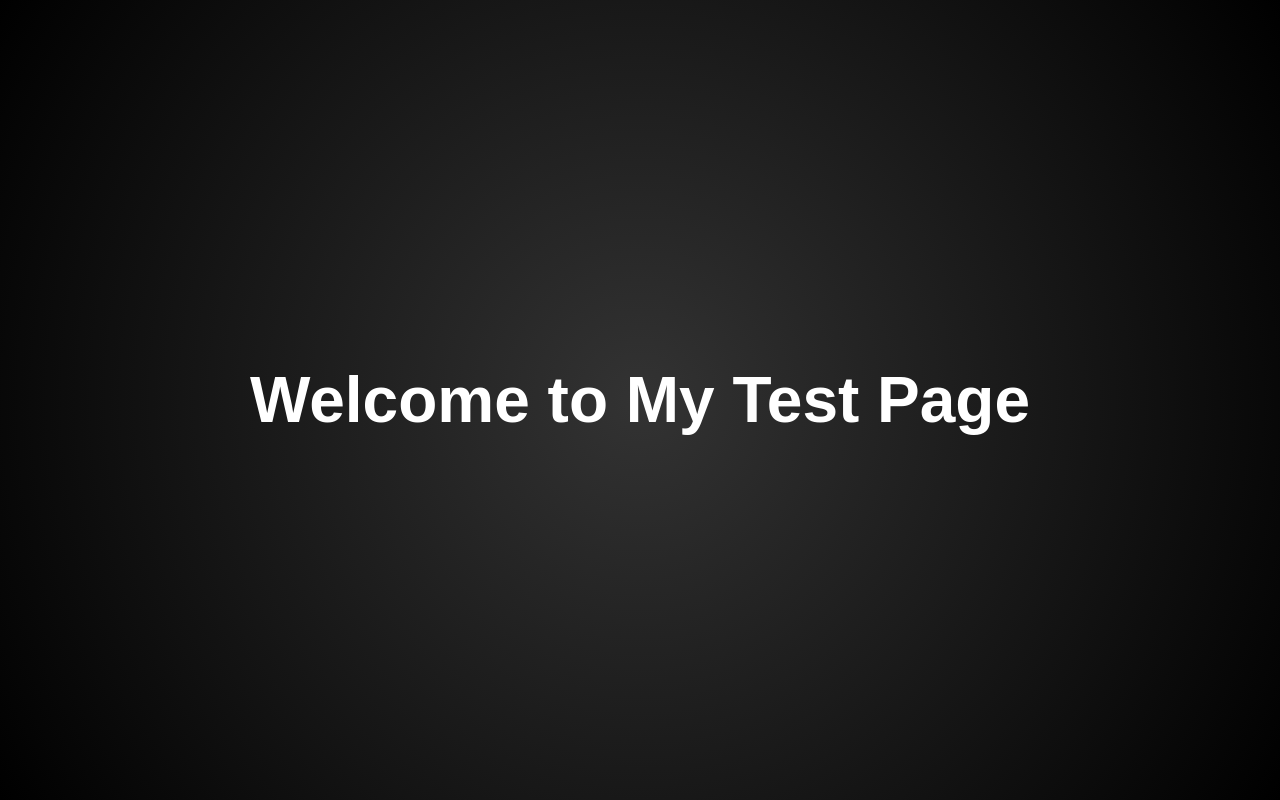
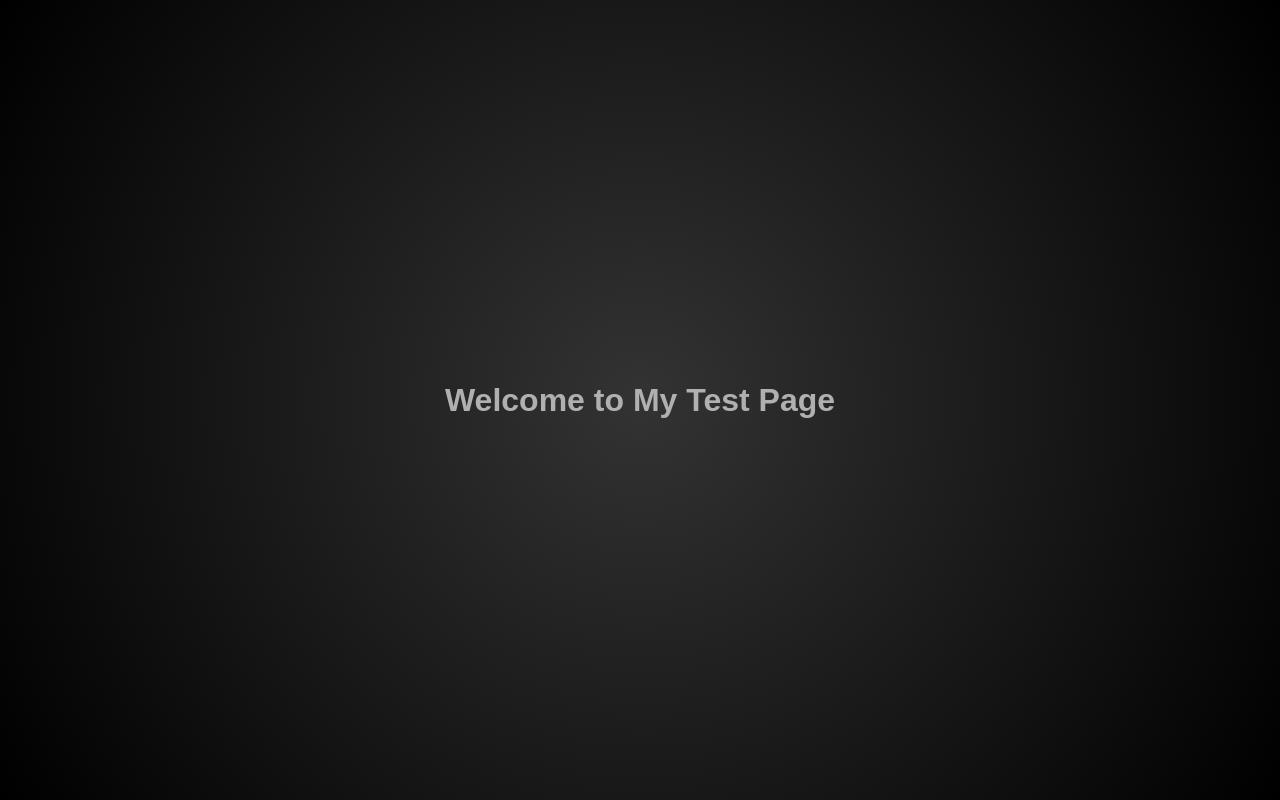
Before and after one commit to ee2k/ee2k.github.io, a plain HTML site: page index.html in a window 1280 px wide. Drawn offline with Linux system fonts and the light colour scheme.

Commit message:
Update index.html

```diff
--- a/index.html
+++ b/index.html
@@ -6,8 +6,9 @@
         body {
             margin: 0; /* Removes default margin */
             padding: 0; /* Removes default padding */
-            background: radial-gradient(circle, #333333 0%, #000000 100%); /* Dark radial gradient */
-            color: white; /* Sets text color to white for better visibility */
+/*            background-color: #121212;*/
+            background: radial-gradient(circle, #333333 0%, #000000 100%);
+            color: #B0B0B0; /* Gray text */
             font-family: Arial, sans-serif; /* Set a default font */
             display: flex;
             justify-content: center;
@@ -15,11 +16,6 @@
             min-height: 100vh; /* Full viewport height */
             padding-top: env(safe-area-inset-top); /* Adjust top padding for the safe area */
             padding-bottom: env(safe-area-inset-bottom); /* Adjust bottom padding for the safe area */
-            padding-left: env(safe-area-inset-left); /* Adjust left padding for the safe area */
-            padding-right: env(safe-area-inset-right); /* Adjust right padding for the safe area */
-        }
-        h1 {
-            font-size: 4em;
         }
     </style>
 </head>
```
